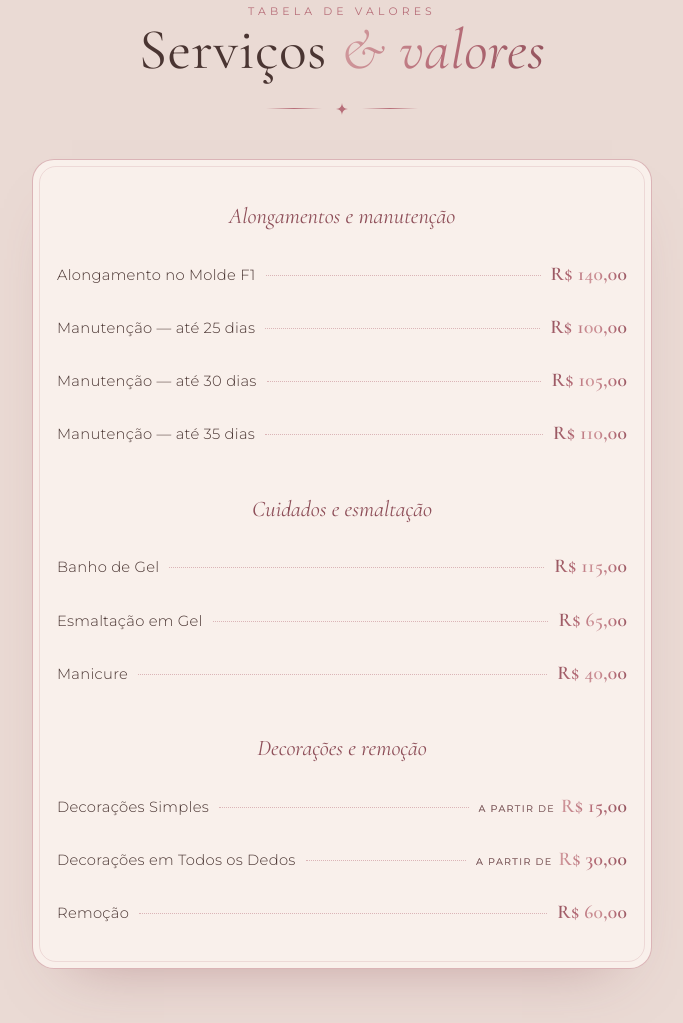
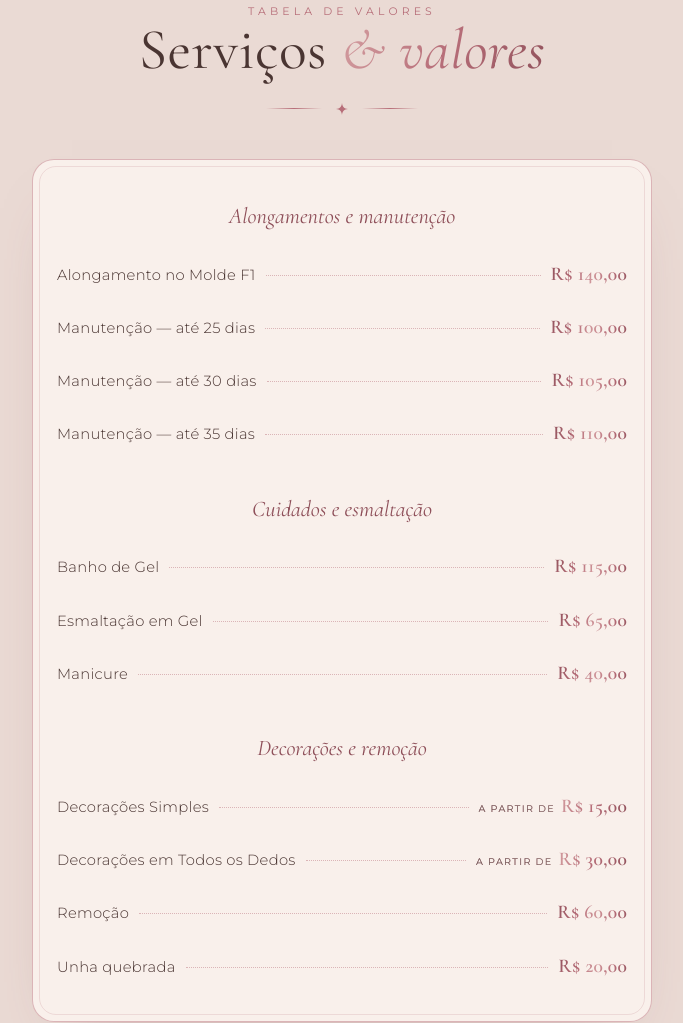
Before and after one commit to rafaelamktlourenco-create/catalogo-er, a website: page public/index.html in a window 1280 px wide. Shown: the part 3347-4370 px from the top of the page, without its empty margins (298-981 px from the left). Drawn offline with nearby package versions, Linux system fonts and the light colour scheme; no server answers.

Commit message:
Add files via upload

```diff
--- a/public/index.html
+++ b/public/index.html
@@ -375,6 +375,7 @@ footer .wrap{padding-top:30px}
       <div class="row"><span class="n">Decorações Simples</span><span class="d"></span><span class="v"><i>a partir de</i>R$ 15,00</span></div>
       <div class="row"><span class="n">Decorações em Todos os Dedos</span><span class="d"></span><span class="v"><i>a partir de</i>R$ 30,00</span></div>
       <div class="row"><span class="n">Remoção</span><span class="d"></span><span class="v">R$ 60,00</span></div>
+      <div class="row"><span class="n">Unha quebrada</span><span class="d"></span><span class="v">R$ 20,00</span></div>
     </div>
   </div>
 </section>
@@ -515,7 +516,7 @@ footer .wrap{padding-top:30px}
    CONFIGURAÇÃO — troque apenas o número abaixo
    Formato: 55 + DDD + número, só dígitos. Ex.: 5511987654321
    ================================================================ */
-const WHATSAPP_NUMERO = "5511952430071";   // recebe o aviso de cada novo agendamento
+const WHATSAPP_NUMERO = "5511992479579";   // recebe o aviso de cada novo agendamento
 const ENDERECO = "Rua Antônio Ferraciolli, 1 - Jardim Catarina, São Paulo - SP, 03910-070";
 
 /* Fotos (mesma ordem dos serviços) */
@@ -599,7 +600,7 @@ const FOTOS = [
     const $ = id => document.getElementById(id);
     const PRECOS = {"Alongamento no Molde F1":"R$ 140","Manutenção — até 25 dias":"R$ 100","Manutenção — até 30 dias":"R$ 105",
       "Manutenção — até 35 dias":"R$ 110","Banho de Gel":"R$ 115","Esmaltação em Gel":"R$ 65","Manicure":"R$ 40",
-      "Decorações Simples":"a partir de R$ 15","Decorações em Todos os Dedos":"a partir de R$ 30","Remoção":"R$ 60"};
+      "Decorações Simples":"a partir de R$ 15","Decorações em Todos os Dedos":"a partir de R$ 30","Remoção":"R$ 60","Unha quebrada":"R$ 20"};
     const SEM = ["dom","seg","ter","qua","qui","sex","sáb"], SEMX = ["domingo","segunda","terça","quarta","quinta","sexta","sábado"];
     const MES = ["jan","fev","mar","abr","mai","jun","jul","ago","set","out","nov","dez"];
     const parse = d => { const [y,m,dd] = d.split("-").map(Number); return new Date(Date.UTC(y,m-1,dd)); };
```
